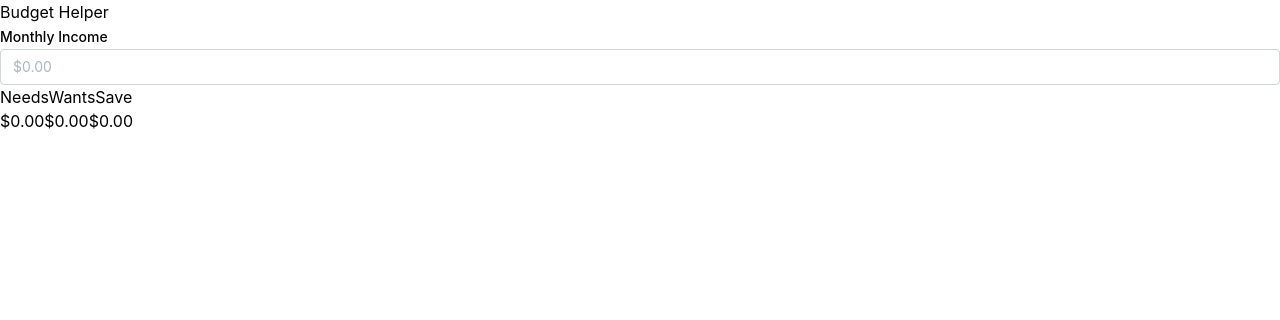
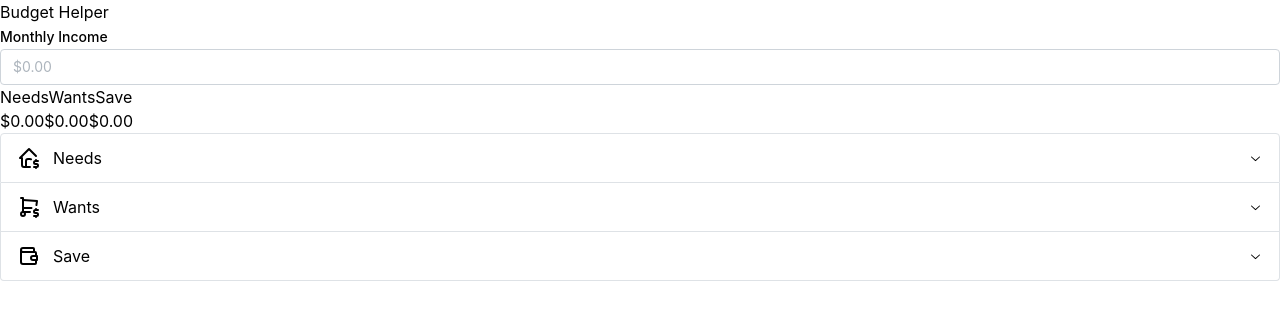
Before and after one commit to IrvinDelgado/budget-helper, a React (Vite) app: page / in a window 1280 px wide. Shown: the top 320 px of the page. Built offline with nearby package versions, Linux system fonts and the light colour scheme.

Commit message:
feat: base accordion

```diff
--- a/src/App.tsx
+++ b/src/App.tsx
@@ -1,14 +1,17 @@
 import "@mantine/core/styles.css";
 import { MantineProvider } from "@mantine/core";
 import BudgetCalculator from "./components/BudgetCalculator/BudgetCalculator";
-// import BudgetBreakdown from "./components/BudgetBreakdown/BudgetBreakdown";
+import BudgetBreakdown from "./components/BudgetBreakdown/BudgetBreakdown";
 
 const App = () => {
   return (
     <MantineProvider>
-      <div className="h-screen w-screen bg-gradient-to-r from-slate-600 to-slate-800">
+      <div className="h-screen w-screen bg-gradient-to-r from-slate-950 to-sky-950">
         <h1 className="p-4 text-4xl font-bold text-white">Budget Helper</h1>
-        <BudgetCalculator />
+        <div className="flex">
+          <BudgetCalculator />
+          <BudgetBreakdown />
+        </div>
       </div>
     </MantineProvider>
   );
--- a/src/components/BudgetBreakdown/BudgetBreakdown.tsx
+++ b/src/components/BudgetBreakdown/BudgetBreakdown.tsx
@@ -1,25 +1,30 @@
+import { Accordion } from "@mantine/core";
+import { HomeIcon, ShoppingCartIcon, WalletIcon } from "../../icons/Icons";
+
 const BudgetBreakdown = () => {
-	return (
-	<div className="bg-slate-700 text-white">
-		<div>
-			<div>Monthly After Taxes Income</div>
-			<div>Input</div>
-		</div>
-		<div>
-			<div>
-				<div>Needs</div>
-				<div>Wants</div>
-				<div>Save</div>
-			</div>
-			<div>
-				<div>$5,0000</div>
-				<div>$3,0000</div>
-				<div>$2,0000</div>
-			</div>
-		</div>
-	</div>
-	)
-}
+  const needsBreakdown = [];
+  const wantsBreakdown = [];
+  const saveBreakdown = [];
 
+  return (
+    <Accordion
+      variant="contained"
+      classNames={{ root: "pt-4 pr-4 w-full", item: "bg-stone-200" }}
+    >
+      <Accordion.Item value="needs">
+        <Accordion.Control icon={<HomeIcon />}>Needs</Accordion.Control>
+        <Accordion.Panel>Test</Accordion.Panel>
+      </Accordion.Item>
+      <Accordion.Item value="wants">
+        <Accordion.Control icon={<ShoppingCartIcon />}>Wants</Accordion.Control>
+        <Accordion.Panel>Test</Accordion.Panel>
+      </Accordion.Item>
+      <Accordion.Item value="save">
+        <Accordion.Control icon={<WalletIcon />}>Save</Accordion.Control>
+        <Accordion.Panel>Test</Accordion.Panel>
+      </Accordion.Item>
+    </Accordion>
+  );
+};
 
 export default BudgetBreakdown;
--- /dev/null
+++ b/src/icons/Icons.tsx
@@ -0,0 +1,67 @@
+export const HomeIcon = () => {
+  return (
+    <svg
+      xmlns="http://www.w3.org/2000/svg"
+      className="icon icon-tabler icon-tabler-home-dollar"
+      width="24"
+      height="24"
+      viewBox="0 0 24 24"
+      strokeWidth="2"
+      stroke="currentColor"
+      fill="none"
+      strokeLinecap="round"
+      strokeLinejoin="round"
+    >
+      <path stroke="none" d="M0 0h24v24H0z" fill="none"></path>
+      <path d="M19 10l-7 -7l-9 9h2v7a2 2 0 0 0 2 2h6"></path>
+      <path d="M9 21v-6a2 2 0 0 1 2 -2h2c.387 0 .748 .11 1.054 .3"></path>
+      <path d="M21 15h-2.5a1.5 1.5 0 0 0 0 3h1a1.5 1.5 0 0 1 0 3h-2.5"></path>
+      <path d="M19 21v1m0 -8v1"></path>
+    </svg>
+  );
+};
+
+export const ShoppingCartIcon = () => {
+  return (
+    <svg
+      xmlns="http://www.w3.org/2000/svg"
+      className="icon icon-tabler icon-tabler-shopping-cart-dollar"
+      width="24"
+      height="24"
+      viewBox="0 0 24 24"
+      strokeWidth="2"
+      stroke="currentColor"
+      fill="none"
+      strokeLinecap="round"
+      strokeLinejoin="round"
+    >
+      <path stroke="none" d="M0 0h24v24H0z" fill="none"></path>
+      <path d="M4 19a2 2 0 1 0 4 0a2 2 0 0 0 -4 0"></path>
+      <path d="M13 17h-7v-14h-2"></path>
+      <path d="M6 5l14 1l-.575 4.022m-4.925 2.978h-8.5"></path>
+      <path d="M21 15h-2.5a1.5 1.5 0 0 0 0 3h1a1.5 1.5 0 0 1 0 3h-2.5"></path>
+      <path d="M19 21v1m0 -8v1"></path>
+    </svg>
+  );
+};
+
+export const WalletIcon = () => {
+  return (
+    <svg
+      xmlns="http://www.w3.org/2000/svg"
+      className="icon icon-tabler icon-tabler-wallet"
+      width="24"
+      height="24"
+      viewBox="0 0 24 24"
+      strokeWidth="2"
+      stroke="currentColor"
+      fill="none"
+      strokeLinecap="round"
+      strokeLinejoin="round"
+    >
+      <path stroke="none" d="M0 0h24v24H0z" fill="none"></path>
+      <path d="M17 8v-3a1 1 0 0 0 -1 -1h-10a2 2 0 0 0 0 4h12a1 1 0 0 1 1 1v3m0 4v3a1 1 0 0 1 -1 1h-12a2 2 0 0 1 -2 -2v-12"></path>
+      <path d="M20 12v4h-4a2 2 0 0 1 0 -4h4"></path>
+    </svg>
+  );
+};
```
